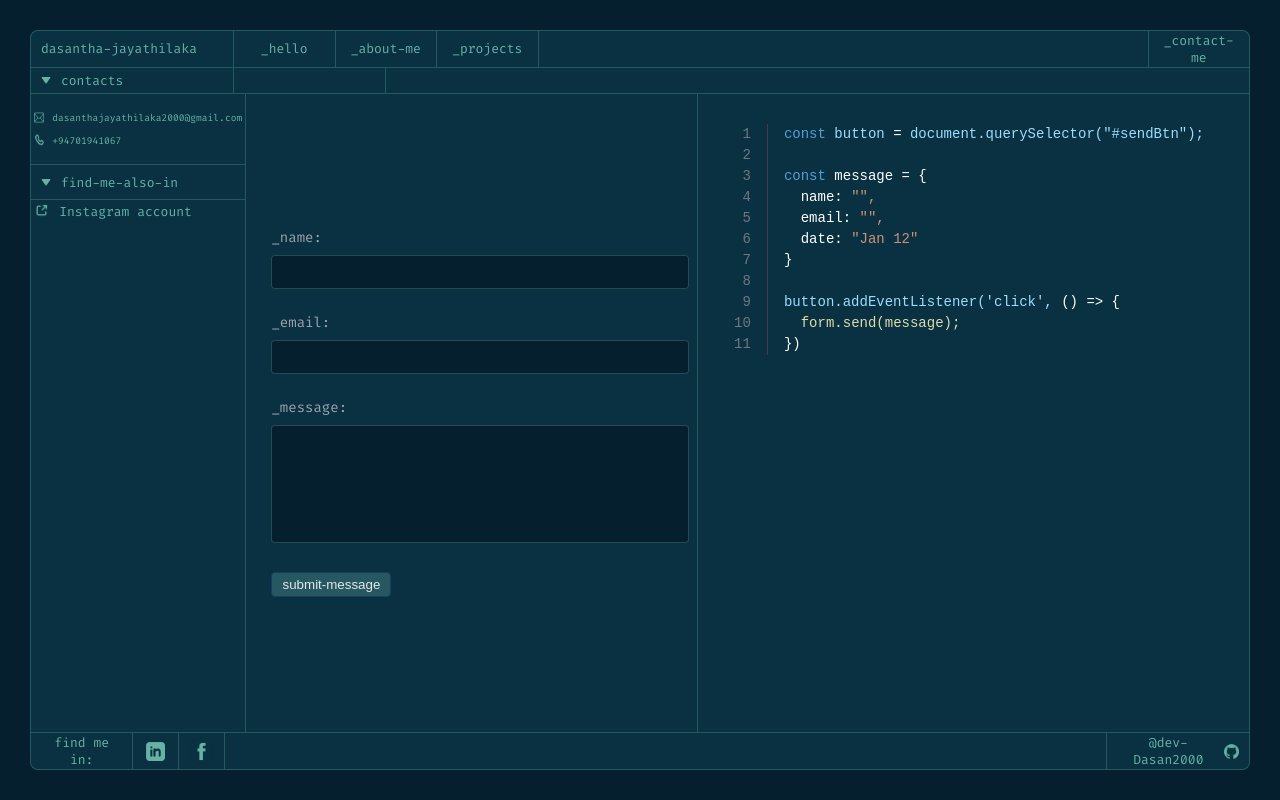
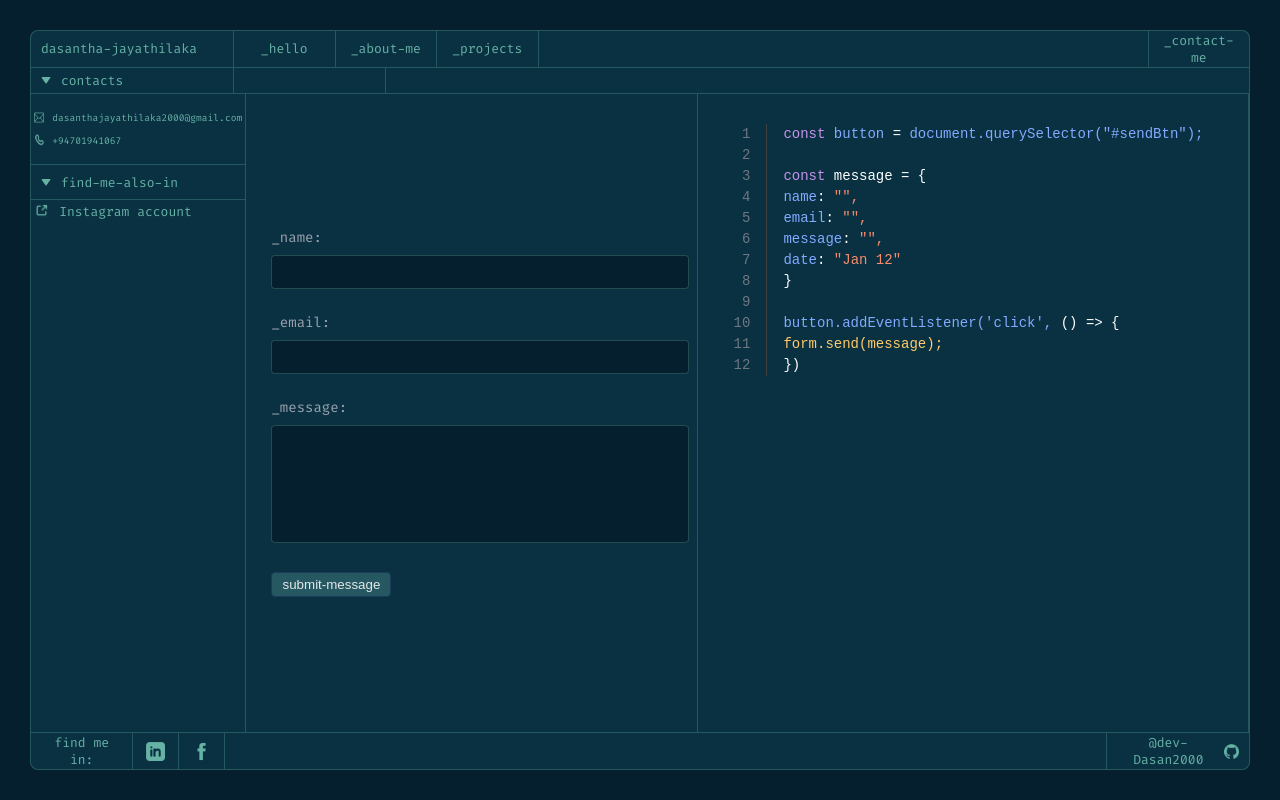
Before and after one commit to dev-Dasan2000/portfolio, a React (Vite) app: page /contact in a window 1280 px wide. Built offline with nearby package versions, Linux system fonts and the light colour scheme.

Commit message:
Third Commit

```diff
--- a/package.json
+++ b/package.json
@@ -10,6 +10,7 @@
     "preview": "vite preview"
   },
   "dependencies": {
+    "@emailjs/browser": "^4.4.1",
     "react": "^18.3.1",
     "react-dom": "^18.3.1",
     "react-router-dom": "^7.1.1"
--- a/src/components/CodePreview.jsx
+++ b/src/components/CodePreview.jsx
@@ -12,7 +12,6 @@ export default function CodePreview({ formData }) {
     const words = text.split(' ');
     const lines = [];
     let currentLine = '';
-
     words.forEach(word => {
       if (currentLine.length + word.length + 1 <= charsPerLine) {
         currentLine += (currentLine.length ? ' ' : '') + word;
@@ -21,50 +20,87 @@ export default function CodePreview({ formData }) {
         currentLine = word;
       }
     });
-
     if (currentLine) {
       lines.push(currentLine);
     }
     return lines;
   };
 
-  // Format message into multiple lines
   const messageLines = formatParagraph(formData?.message || '', 48);
 
-  // Generate code lines with proper message formatting
   const generateCodeLines = () => {
     const lines = [
       `const button = document.querySelector("#sendBtn");`,
       ``,
       `const message = {`,
-      `  name: "${formData?.name || ''}", `,
-      `  email: "${formData?.email || ''}", `,
+      ` name: "${formData?.name || ''}",`,
+      ` email: "${formData?.email || ''}",`,
     ];
 
-    // Add message lines with proper indentation
-    messageLines.forEach((messageLine, index) => {
-      if (index === 0) {
-        lines.push(`  message: "${messageLine}${messageLines.length > 1 ? '' : '",'}`) ;
-      } else if (index === messageLines.length - 1) {
-        lines.push(`           "${messageLine}",`);
+    // Handle message property with proper multi-line formatting
+    if (messageLines.length > 0) {
+      lines.push(` message: "${messageLines[0]}`);
+      for (let i = 1; i < messageLines.length; i++) {
+        if (i === messageLines.length - 1) {
+          lines.push(`${messageLines[i]}",`);
         } else {
-        lines.push(`           "${messageLine}`);
+          lines.push(`${messageLines[i]}`);
         }
-    });
+      }
+    } else {
+      lines.push(` message: "",`);
+    }
 
-    lines.push(`  date: "${currentDate}"`,
+    lines.push(` date: "${currentDate}"`,
       `}`,
       ``,
       `button.addEventListener('click', () => {`,
-      `  form.send(message);`,
-      `})`);
-
+      ` form.send(message);`,
+      `})`
+    );
     return lines;
   };
 
   const codeLines = generateCodeLines();
 
-  const renderCodePart = (part) => {
+  const renderCodePart = (line) => {
+    // Special handling for object property lines
+    if (line.trim().startsWith('name:') ||
+        line.trim().startsWith('email:') ||
+        line.trim().startsWith('date:')) {
+      const [key, ...valueParts] = line.split(':');
+      return (
+        <>
+          <span className="variable">{key.trim()}</span>
+          <span className="punctuation">:</span>
+          {' '}
+          <span className="string">{valueParts.join(':').trim()}</span>
+        </>
+      );
+    }
+
+    // Special handling for message property and its continuation lines
+    if (line.trim().startsWith('message:')) {
+      const [key, ...valueParts] = line.split(':');
+      return (
+        <>
+          <span className="variable">{key.trim()}</span>
+          <span className="punctuation">:</span>
+          {' '}
+          <span className="string">{valueParts.join(':').trim()}</span>
+        </>
+      );
+    }
+
+    // Handle message continuation lines
+    if (messageLines.some(msgLine => line.trim() === msgLine ||
+        line.trim() === `${msgLine}",`)) {
+      return <span className="string">{line}</span>;
+    }
+
+    // Handle other code parts
+    const parts = line.split(' ').filter(Boolean);
+    return parts.map((part, index) => {
       let className = '';
       if (part.includes('const')) className = 'keyword';
       else if (part.includes('document') || part.includes('button')) className = 'variable';
@@ -73,16 +109,17 @@ export default function CodePreview({ formData }) {
       else if (part.includes('{') || part.includes('}') || part.includes('(') || part.includes(')') || part === '=' || part === ';' || part === ',') className = 'punctuation';
 
       return (
-      <span className={className}>
-        {part}{' '}
-      </span>
+        <React.Fragment key={index}>
+          <span className={className}>{part}</span>
+          {' '}
+        </React.Fragment>
       );
+    });
   };
 
   return (
     <pre className="code-preview">
       <code className="code-container">
-        {/* Line numbers */}
         <div className="line-numbers">
           {codeLines.map((_, i) => (
             <div key={i + 1} className="line-number">
@@ -90,20 +127,10 @@ export default function CodePreview({ formData }) {
             </div>
           ))}
         </div>
-
-        {/* Code content */}
         <div className="code-content">
           {codeLines.map((line, i) => (
             <div key={i} className="code-line">
-              {line ? (
-                line.split(' ').map((part, j) => (
-                  <React.Fragment key={j}>
-                    {renderCodePart(part)}
-                  </React.Fragment>
-                ))
-              ) : (
-                '\u00A0'
-              )}
+              {line ? renderCodePart(line) : '\u00A0'}
             </div>
           ))}
         </div>
--- a/src/components/Contact-main.jsx
+++ b/src/components/Contact-main.jsx
@@ -46,7 +46,7 @@ export default function Contact_main() {
                     </div>
                     <div className="container-3">
                         <img src={LinkIcon} alt='arrow-icon' className='external-link-icon' />
-                        <a href='#' target='_blank'><span>Instagram account</span></a>
+                        <span><a href='https://www.instagram.com/dasan_jayathilaka/' target='_blank'>Instagram account</a></span>
                     </div>
                 </div>
                 <div className="contact-bottom-div-2">
--- a/src/components/ContactForm.jsx
+++ b/src/components/ContactForm.jsx
@@ -1,4 +1,6 @@
 import React, { useState } from 'react';
+import emailjs from '@emailjs/browser';
+import SuccessMessage from './SuccessMessage'
 
 export default function ContactForm({ onFormDataChange }) {
     const [formData, setFormData] = useState({
@@ -7,9 +9,39 @@ export default function ContactForm({ onFormDataChange }) {
         message: ''
     });
 
-    const handleSubmit = (e) => {
+    const [isSubmitted, setIsSubmitted] = useState(false);
+
+    const handleSubmit = async (e) => {
         e.preventDefault();
-      console.log('Form submitted:', formData);
+
+        const serviceId = 'service_uc9o8ha';
+        const templateId = 'template_2y1c421';
+        const publicKey = 'ZrUfZU4muN9wYzy57';
+
+        try {
+            const response = await emailjs.send(
+                serviceId,
+                templateId,
+                {
+                    from_name: formData.name,
+                    from_email: formData.email,
+                    message: formData.message,
+                },
+                publicKey
+            );
+
+            if (response.status === 200) {
+                setIsSubmitted(true);
+                setFormData({ name: '', email: '', message: '' });
+            }
+        } catch (error) {
+            console.error('Error:', error);
+            alert('Failed to send message. Please try again.');
+        }
+    };
+
+    const handleNewMessage = () => {
+        setIsSubmitted(false);
     };
 
     const handleChange = (e) => {
@@ -21,6 +53,10 @@ export default function ContactForm({ onFormDataChange }) {
         setFormData(newFormData);
         onFormDataChange(newFormData);
     };
+
+    if (isSubmitted) {
+        return <SuccessMessage onNewMessage={handleNewMessage} />;
+    }
 
     return (
         <div className="contact-form-container">
@@ -69,4 +105,4 @@ export default function ContactForm({ onFormDataChange }) {
             </form>
         </div>
     );
-};
+}
--- /dev/null
+++ b/src/components/SuccessMessage.jsx
@@ -0,0 +1,23 @@
+import React from 'react';
+
+const SuccessMessage = ({ onNewMessage }) => {
+    return (
+        <div className="success-container">
+            <div className="title-container">
+                <h2>Thank you!</h2>
+                <span role="img" aria-label="peace">✌️</span>
+            </div>
+            <p className="success-message">
+                Your message has been received. You will receive answer really soon!
+            </p>
+            <button
+                onClick={onNewMessage}
+                className="new-message-button"
+            >
+                send-new-message
+            </button>
+        </div>
+    );
+};
+
+export default SuccessMessage;
--- a/src/css/contact.css
+++ b/src/css/contact.css
@@ -58,7 +58,14 @@
 }
 
 .contact-bottom-div-3 {
+    border-right: 0.1px solid var(--color-3-transparent);
     overflow-y: scroll;
+    height: 100%;
+    box-sizing: border-box;
+}
+
+.contact-bottom-div-3::-webkit-scrollbar {
+    width: 1rem;
 }
 
 .contact-bottom-div-3::-webkit-scrollbar-track {
@@ -69,6 +76,10 @@
 .contact-bottom-div-3::-webkit-scrollbar-thumb {
     background: var(--color-3);
     border: none;
+}
+
+.contact-bottom-div-3::-webkit-scrollbar-thumb:hover {
+    background: #ffffff80;
 }
 
 .container-1 {
@@ -129,7 +140,7 @@
     height: 15px;
 }
 
-.container-3 > a {
+.container-3 > span > a {
     text-decoration: none;
     color: var(--color-3);
 }
@@ -201,12 +212,6 @@
     width: 100%;
 }
 
-/*.keyword { color: #c792ea; }
-.variable { color: #82aaff; }
-.string { color: #f78c6c; }
-.function { color: #ffcb6b; }
-.punctuation { color: #ffffff; }*/
-
 .code-preview {
     position: relative;
     background-color: var(--color-2);
@@ -242,21 +247,75 @@
 }
 
 .keyword {
-    color: #569cd6;
+    color: #c792ea;
 }
 
 .variable {
-    color: #9cdcfe;
+    color: #82aaff;
 }
 
 .function {
-    color: #dcdcaa;
+    color: #ffcb6b;
 }
 
 .string {
-    color: #ce9178;
+    color: #f78c6c;
 }
 
 .punctuation {
-    color: white;
+    color: #ffffff;
 }
+
+.success-container {
+    display: flex;
+    flex-direction: column;
+    align-items: center;
+    justify-content: center;
+    padding: 2rem;
+    background-color: transparent;
+    color: #e5e7eb;
+    border-radius: 0.5rem;
+    box-shadow: 0 4px 6px rgba(0, 0, 0, 0.1);
+    width: 100%;
+    height: 100%;
+    font-family: "Fira Code", serif;
+}
+
+.title-container {
+    display: flex;
+    align-items: center;
+    margin-bottom: 1rem;
+}
+
+.title-container h2 {
+    font-size: 1.25rem;
+    margin-right: 0.5rem;
+}
+
+.title-container span {
+    font-size: 1.25rem;
+}
+
+.success-message {
+    color: #9CA3AF;
+    text-align: center;
+    font-size: 0.875rem;
+    margin-bottom: 1rem;
+}
+
+.new-message-button {
+    margin-top: 1rem;
+    padding: 0.5rem 1rem;
+    background-color: var(--color-3-transparent);
+    color: #D1D5DB;
+    border: none;
+    border-radius: 0.25rem;
+    font-size: 0.875rem;
+    cursor: pointer;
+    transition: background-color 0.2s;
+    font-family: "Fira Code", serif;
+}
+
+.new-message-button:hover {
+    background-color: #163459;
+}
```
Also changed, not shown: 1 other file (tests, documents, lock files or other folders). Lines whose indentation alone changed are shown as unchanged.
